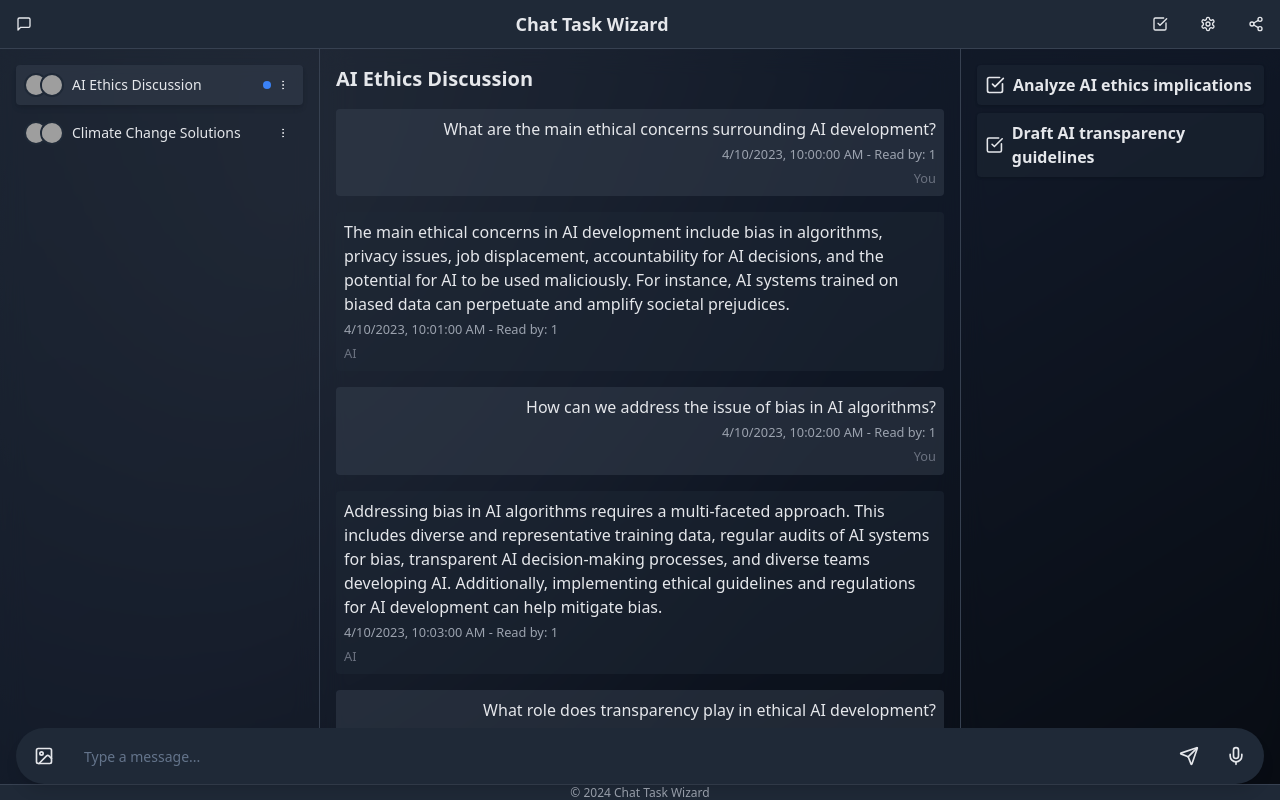
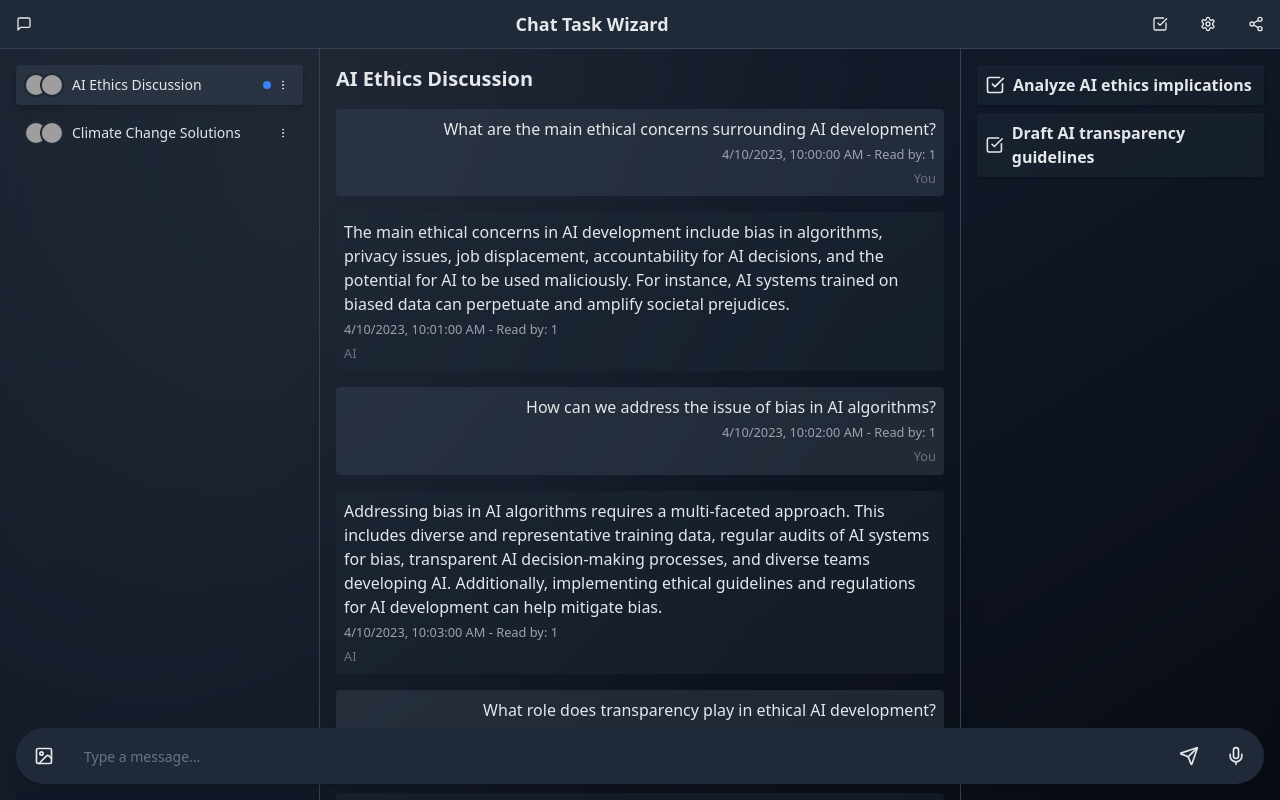
Before and after one commit to JacobFV/chat-task-wizard, a React (Vite) app: page / in a window 1280 px wide. Built offline with nearby package versions, Linux system fonts and the light colour scheme; grey boxes are pictures that could not be loaded.

Commit message:
Remove footer from Index page
This commit removes the footer component from the Index page to streamline the layout.
[skip gpt_engineer]

```diff
--- a/src/pages/Index.jsx
+++ b/src/pages/Index.jsx
@@ -82,6 +82,7 @@ const Index = () => {
     setActiveConversation(updatedConversations.find(conv => conv.id === activeConversation.id));
   };
 
+
   return (
     <TaskProvider>
       <div className="flex flex-col h-screen bg-gradient-to-br from-gray-800 via-gray-900 to-black text-gray-200 relative overflow-hidden">
@@ -105,7 +106,7 @@ const Index = () => {
             </Button>
           </div>
         </header>
-        <div className="flex flex-grow relative z-10 pb-16"> {/* Adjusted padding for new footer */}
+        <div className="flex flex-grow relative z-10">
           {(!isMobileView || !leftPaneCollapsed) && (
             <div className={`transition-all duration-300 ${isMobileView ? 'absolute inset-0 z-30' : leftPaneCollapsed ? 'w-0' : 'w-1/4'} border-r border-gray-700`}>
               <ConversationList
@@ -119,7 +120,6 @@ const Index = () => {
             <div className="flex-grow overflow-y-auto">
               <ConversationView conversation={activeConversation} />
             </div>
-            <ChatBar onSendMessage={handleSendMessage} />
           </div>
           {(!isMobileView || !rightPaneCollapsed) && (
             <div className={`transition-all duration-300 ${isMobileView ? 'absolute inset-0 z-30' : rightPaneCollapsed ? 'w-0' : 'w-1/4'} border-l border-gray-700`}>
@@ -138,9 +138,6 @@ const Index = () => {
             </Button>
           </div>
         </div>
-        <footer className="fixed bottom-0 left-0 right-0 h-4 bg-gray-800 border-t border-gray-700 flex items-center justify-center z-20">
-          <p className="text-xs text-gray-400">&copy; 2024 Chat Task Wizard</p>
-        </footer>
         <SettingsModal isOpen={isSettingsModalOpen} onClose={() => setIsSettingsModalOpen(false)} />
         <ShareModal isOpen={isShareModalOpen} onClose={() => setIsShareModalOpen(false)} chatId={activeConversation.id} />
       </div>
```
